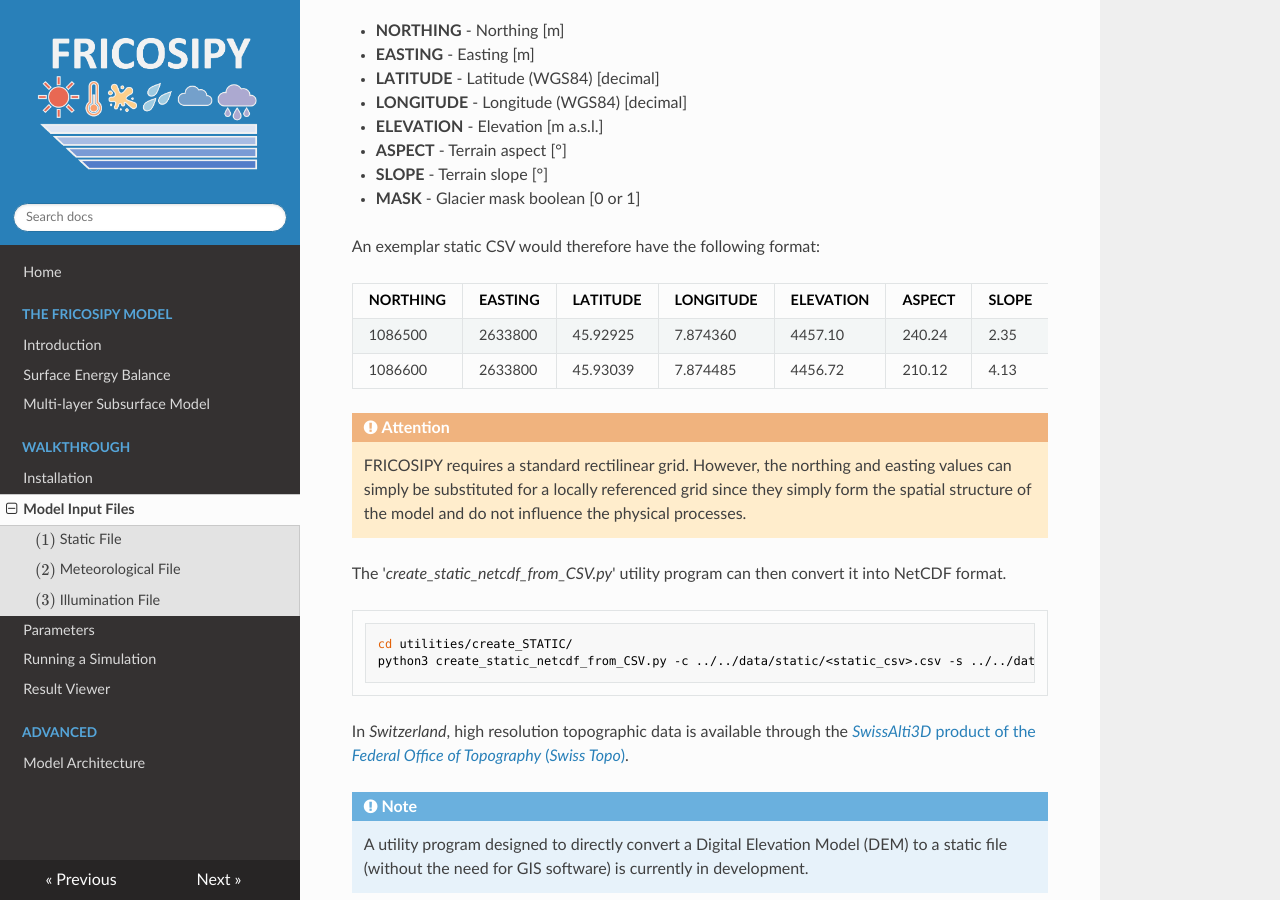
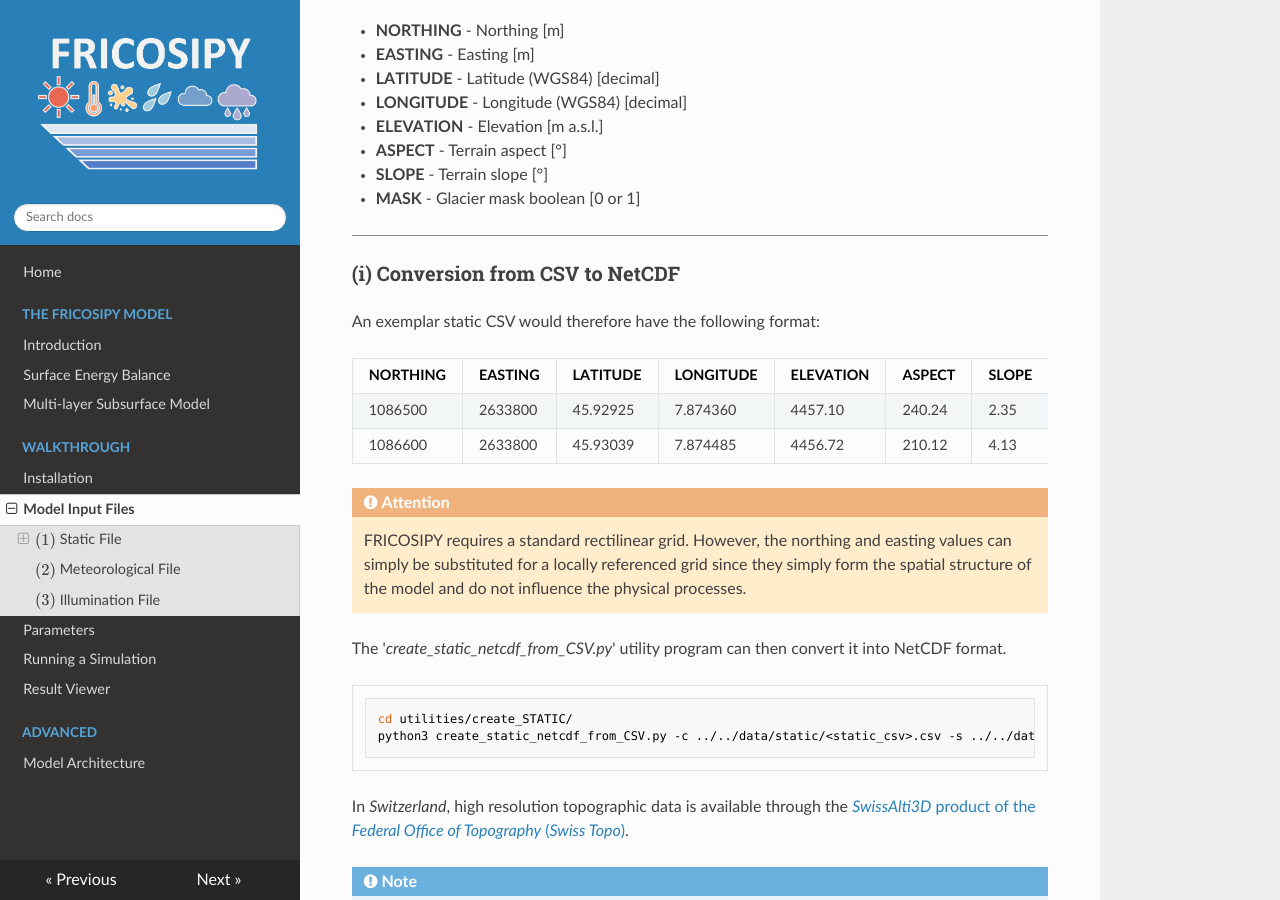
Before and after one commit to MarcusGastaldello/FRICOSIPY, an MkDocs documentation site: the page built from docs/model_input_files.md, in a window 1280 px wide and 900 px high, scrolled down 613 px. Built offline with MkDocs 1.6.1, drawn with Linux system fonts in a browser that asks for light colours; nearby versions of some CDN libraries.

Commit message:
Update model_input_files.md

```diff
--- a/docs/model_input_files.md
+++ b/docs/model_input_files.md
@@ -27,6 +27,10 @@
 * **ASPECT** - Terrain aspect [°]
 * **SLOPE** - Terrain slope [°]
 * **MASK** - Glacier mask boolean [0 or 1]
+
+<hr style="height:1px; background-color:#8b8b8b; border:none;" />
+
+### (i) Conversion from CSV to NetCDF
 
 An exemplar static CSV would therefore have the following format:
 
```
